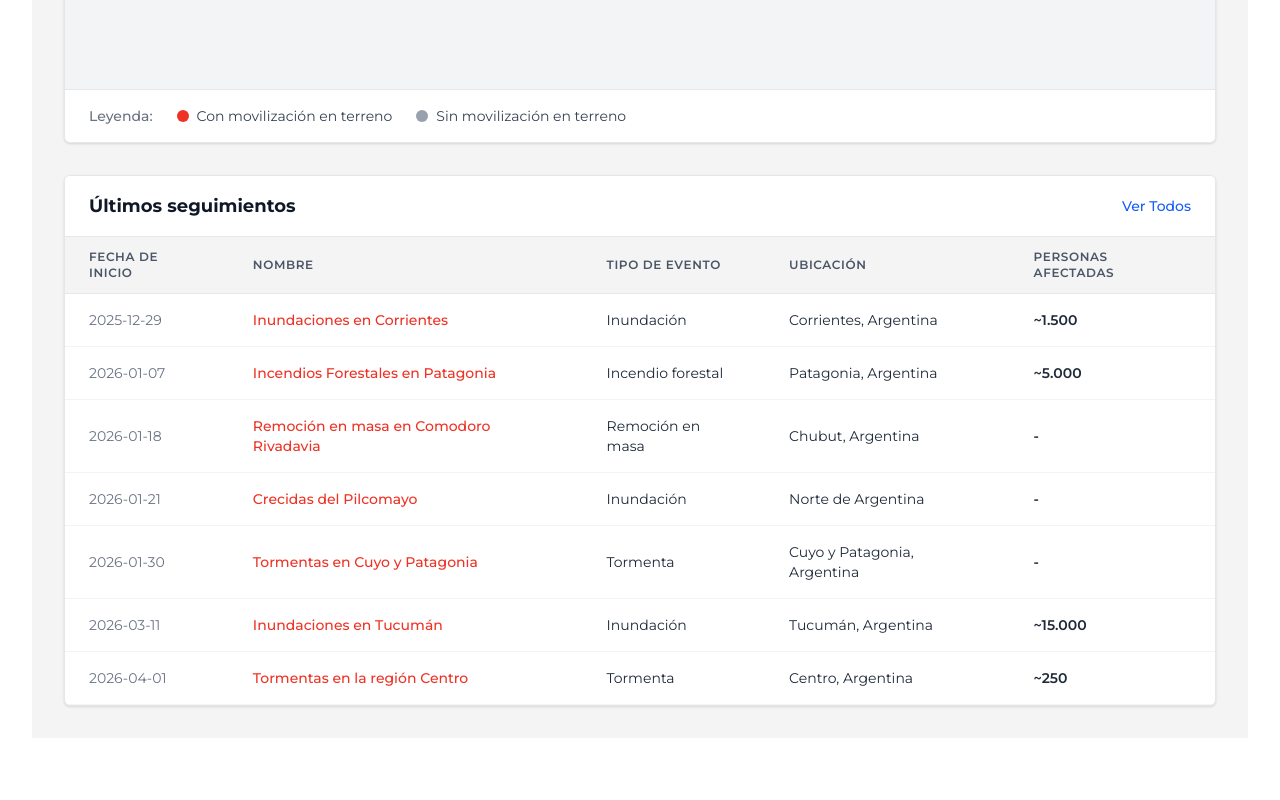
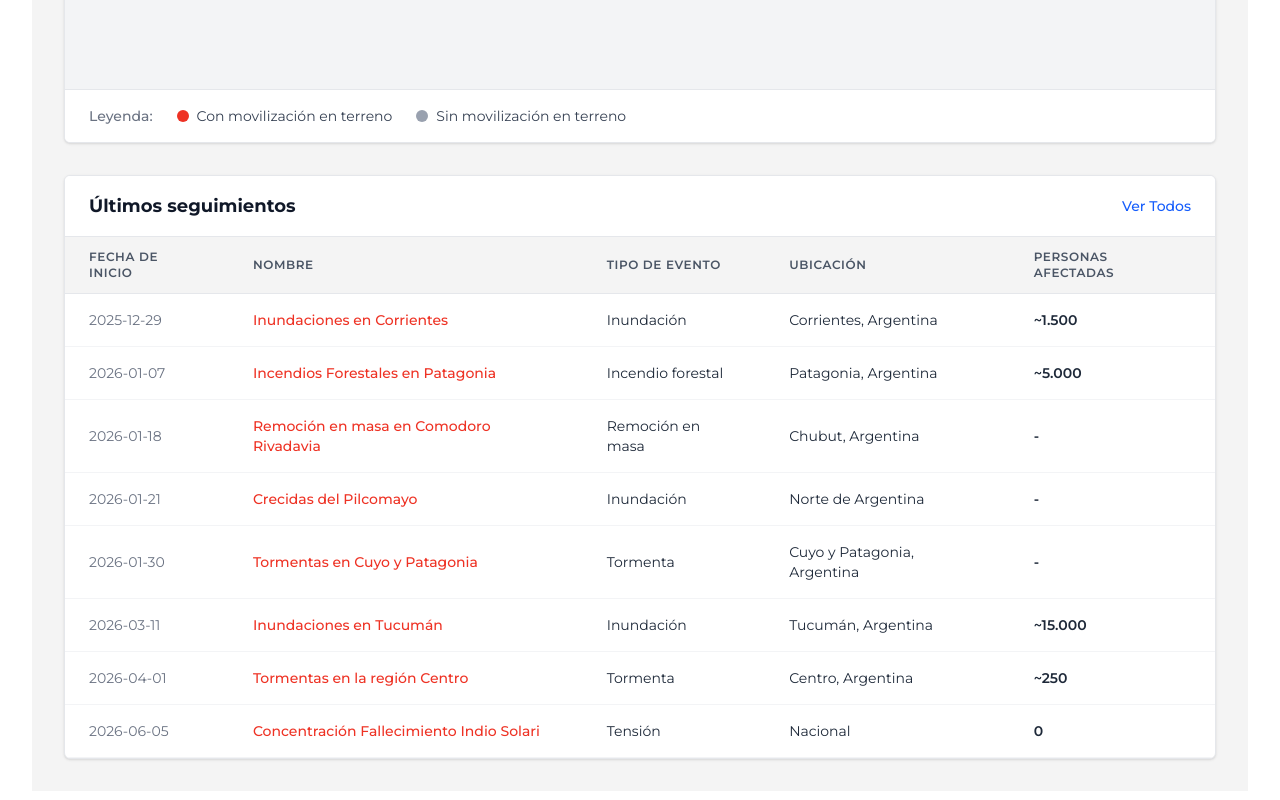
Before and after one commit to Shennko1/cruz-roja-argentina-panel, a Next.js app: page / in a window 1280 px wide. Shown: the part 772-1572 px from the top of the page. Before the commit the page ends 1542 px from the top, so only its background shows below. Built offline with nearby package versions, Linux system fonts and the light colour scheme.

Commit message:
Update page.tsx

```diff
--- a/app/page.tsx
+++ b/app/page.tsx
@@ -23,6 +23,7 @@ const reportesTerreno: ReporteTerreno[] = [
   { id: 5, fecha: "2026-01-30", nombre: "Tormentas en Cuyo y Patagonia", tipo: "Tormenta", ubicacion: "Cuyo y Patagonia, Argentina", afectadosText: "-", afectadosNum: 0, lat: -36.0, lng: -68.0, link: "https://drive.google.com/open?id=1nIYO0WNQxa8feAhbgOehh3-YW7OGMxKa&usp=drive_copy" },
   { id: 6, fecha: "2026-03-11", nombre: "Inundaciones en Tucumán", tipo: "Inundación", ubicacion: "Tucumán, Argentina", afectadosText: "~15.000", afectadosNum: 15000, lat: -26.80, lng: -65.21, link: "https://drive.google.com/open?id=1F8E3Tqh3bAMiq_BkF8LdxhITNZ3G5yL2&usp=drive_copy" },
   { id: 7, fecha: "2026-04-01", nombre: "Tormentas en la región Centro", tipo: "Tormenta", ubicacion: "Centro, Argentina", afectadosText: "~250", afectadosNum: 250, lat: -32.0, lng: -62.0, link: "https://drive.google.com/drive/u/1/folders/1Mju0AhqmPyhD_q0IV4mvjk3rmInmgOzy" },
+  { id: 8, fecha: "2026-06-05", nombre: "Concentración Fallecimiento Indio Solari", tipo: "Tensión", ubicacion: "Nacional", afectadosText: "0", afectadosNum: 0, lat: -34.41, lng: -64.45, link: "https://drive.google.com/drive/u/1/folders/1db-N7EypC_osZPdORyOrirC_GWUMWYrG?hl=es" },
 ];
 
 export default function Dashboard() {
```
